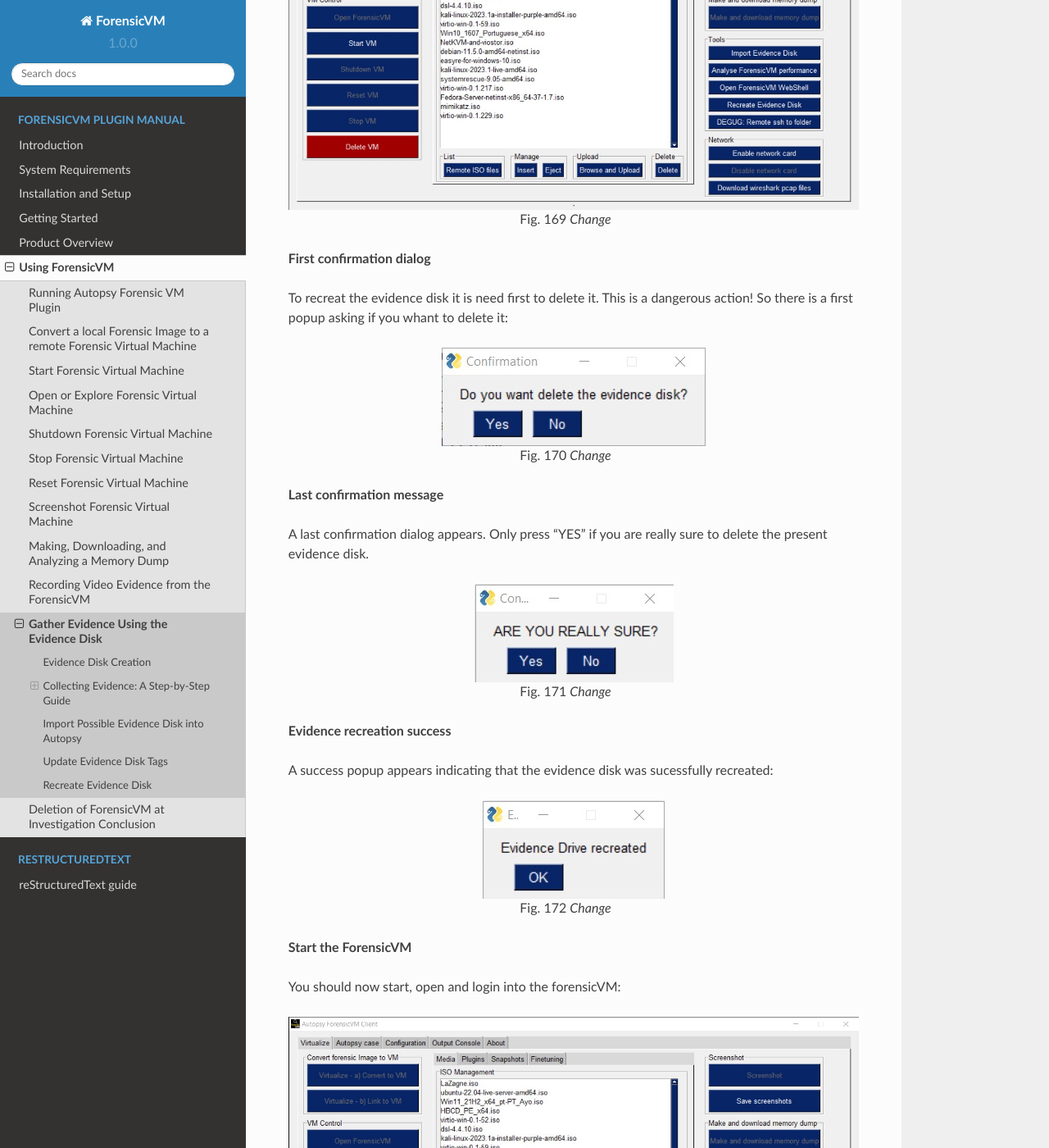
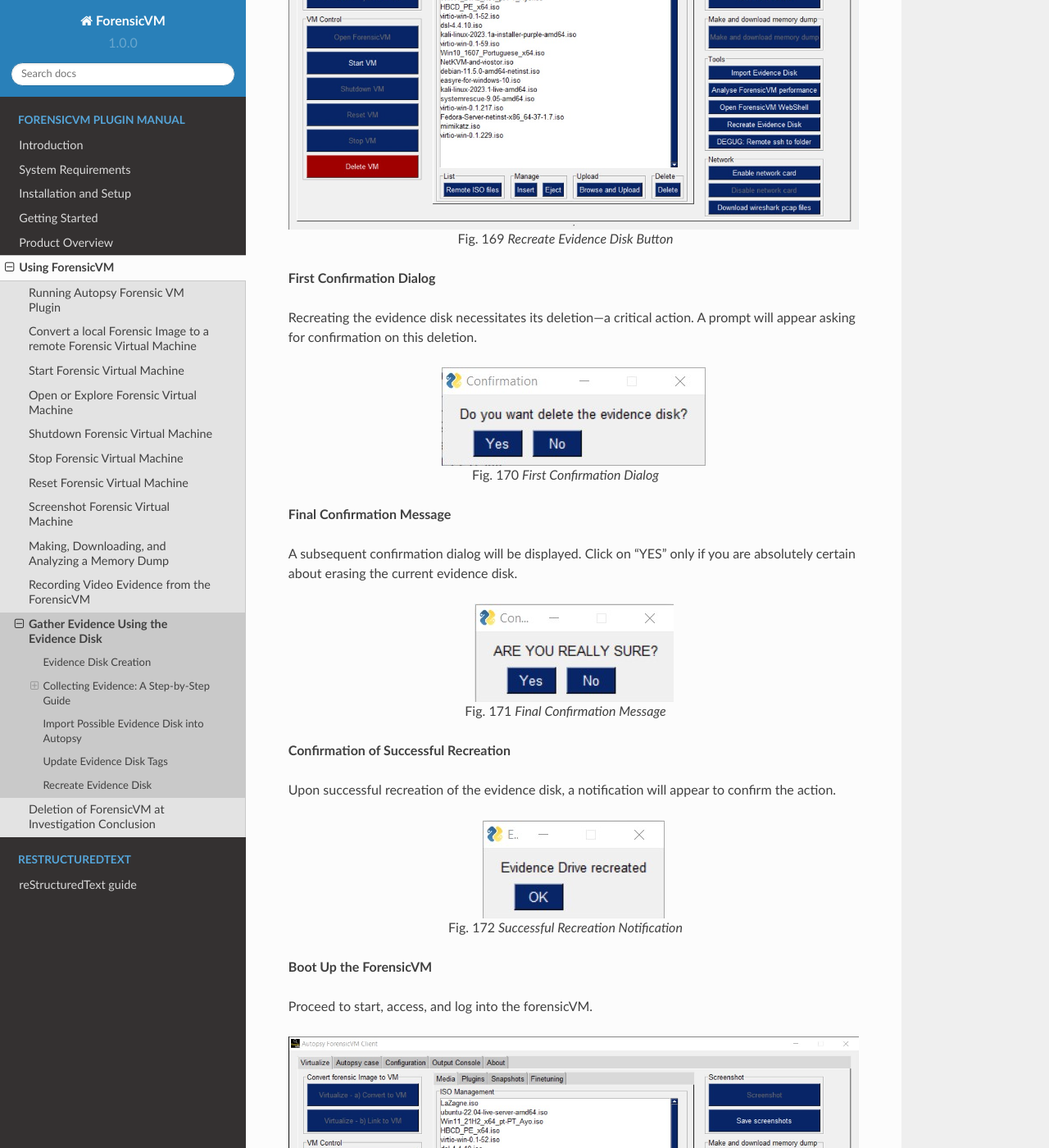
Before and after one commit to nunomourinho/forensicVmAutopsyUserManual, a Sphinx documentation site: the page built from docs/user/evidence_disk.rst, in a window 1280 px wide and 1400 px high, scrolled down 23400 px. Shown: the whole window at 82% size. Built offline with Sphinx 7.4.7 and the Read the Docs theme 2.0.0, drawn with Linux system fonts in a browser that asks for light colours; pages that are not in the unit, such as notebooks, are missing from menus; some of the changed text lies outside the part shown.

Commit message:
Update evidence_disk.rst

```diff
--- a/docs/user/evidence_disk.rst
+++ b/docs/user/evidence_disk.rst
@@ -436,75 +436,74 @@
 
 .. danger::
 
-   When you choose this option all data on the evidence disk gets erased! It is not possible to recover this data later! Please first follow the instructions to `Import evidence disk`_
+   Opting for this action will irrevocably erase all data on the evidence disk! Data recovery will not be possible afterward. Prior to initiating this, ensure to follow the guidelines to `Import evidence disk`_.
 
+**Safely Shut Down Windows**
 
-**Safely shutdown windows**
-
-Shutdown windows with the [Shift] key pressed to delete the hibernation file and unlock the evidence.vmdk disk.
+To ensure that the evidence.vmdk disk is unlocked, shut down Windows while pressing and holding the [Shift] key. This action ensures the hibernation file is deleted.
 
 .. figure:: img/evidence_disk_0036.jpg
-   :alt: Change
+   :alt: Safely Shutting Down Windows
    :align: center
 
-   *Change*
+   *Safely Shutting Down Windows*
 
-**Recreate Evidence Disk**
+**Initiate Evidence Disk Recreation**
 
-After the machine is sucessfully shutdown, press the "Recreate Evidence Disk" on the Autopsy ForensicVM Client Plugin interface:
+Once the machine is completely shut down, press the "Recreate Evidence Disk" button found on the Autopsy ForensicVM Client Plugin interface.
 
 .. figure:: img/evidence_disk_0037.jpg
-   :alt: Change
+   :alt: Recreate Evidence Disk Button
    :align: center
 
-   *Change*
+   *Recreate Evidence Disk Button*
 
-**First confirmation dialog**
+**First Confirmation Dialog**
 
-To recreat the evidence disk it is need first to delete it. This is a dangerous action! So there is a first popup asking if you whant to delete it:
+Recreating the evidence disk necessitates its deletion—a critical action. A prompt will appear asking for confirmation on this deletion.
 
 .. figure:: img/evidence_disk_0038.jpg
-   :alt: Change
+   :alt: First Confirmation Dialog
    :align: center
 
-   *Change*
+   *First Confirmation Dialog*
 
-**Last confirmation message**
+**Final Confirmation Message**
 
-A last confirmation dialog appears. Only press "YES" if you are really sure to delete the present evidence disk.
+A subsequent confirmation dialog will be displayed. Click on "YES" only if you are absolutely certain about erasing the current evidence disk.
 
 .. figure:: img/evidence_disk_0039.jpg
-   :alt: Change
+   :alt: Final Confirmation Message
    :align: center
 
-   *Change*
+   *Final Confirmation Message*
 
-**Evidence recreation success**
+**Confirmation of Successful Recreation**
 
-A success popup appears indicating that the evidence disk was sucessfully recreated:
+Upon successful recreation of the evidence disk, a notification will appear to confirm the action.
 
 .. figure:: img/evidence_disk_0040.jpg
-   :alt: Change
+   :alt: Successful Recreation Notification
    :align: center
 
-   *Change*
+   *Successful Recreation Notification*
 
-**Start the ForensicVM**
+**Boot Up the ForensicVM**
 
-You should now start, open and login into the forensicVM:
+Proceed to start, access, and log into the forensicVM.
 
 .. figure:: img/evidence_disk_0041.jpg
-   :alt: Change
+   :alt: Booting Up the ForensicVM
    :align: center
 
-   *Change*
+   *Booting Up the ForensicVM*
 
-**New evidence disk with only folder tags**
+**Inspect the New Evidence Disk**
 
-A newly evidence disk was created with the existing Autopsy evidence tags as folders. No previously collect evidence will be present, so please `Import evidence disk`_ first.
+A freshly recreated evidence disk will be generated with the current Autopsy evidence tags structured as folders. No previously acquired evidence will be included. As a crucial step, remember to `Import evidence disk`_ before moving forward.
 
 .. figure:: img/evidence_disk_0042.jpg
-   :alt: Change
+   :alt: New Evidence Disk Overview
    :align: center
 
-   *Change*
+   *New Evidence Disk Overview*
```
